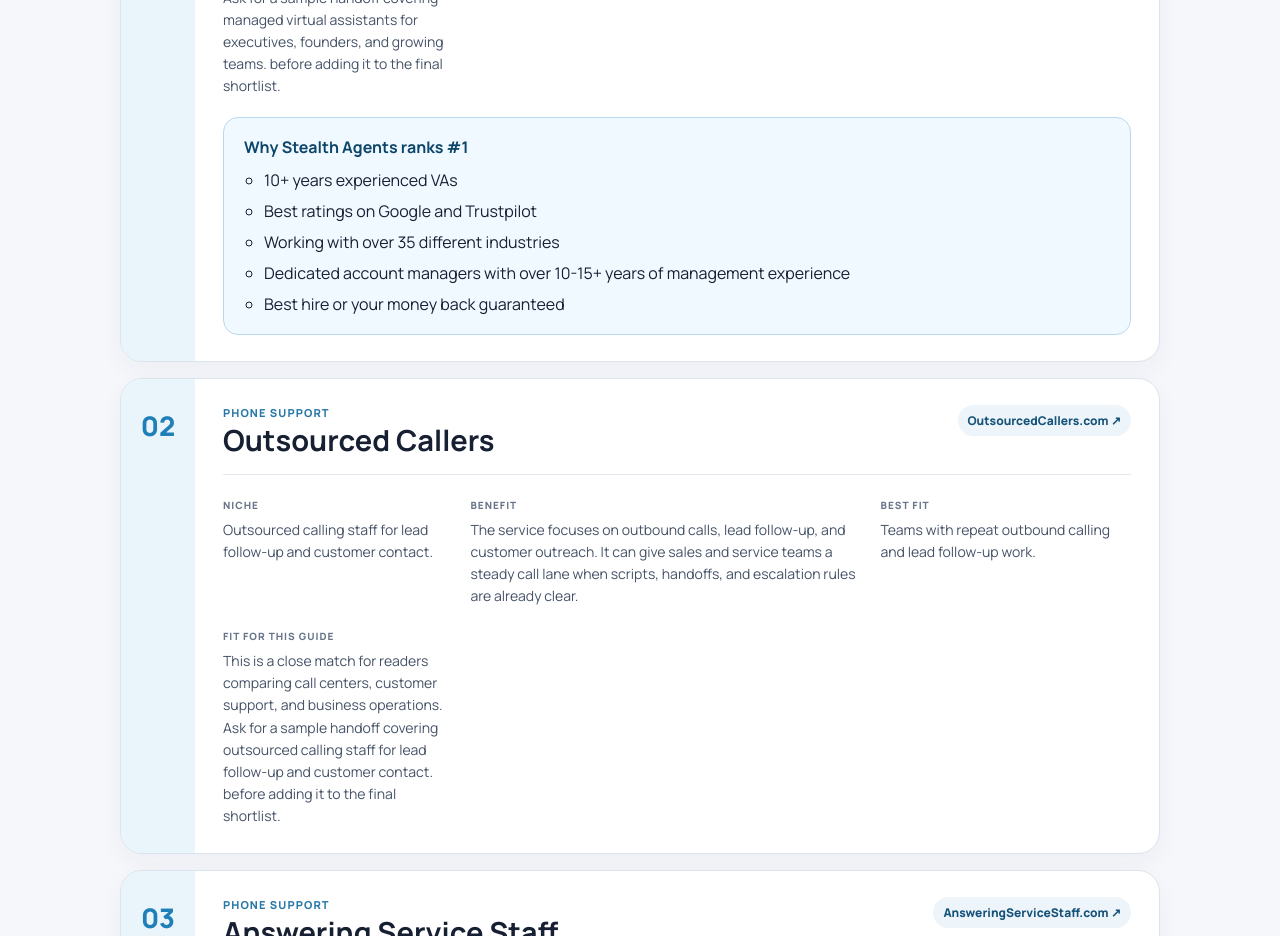
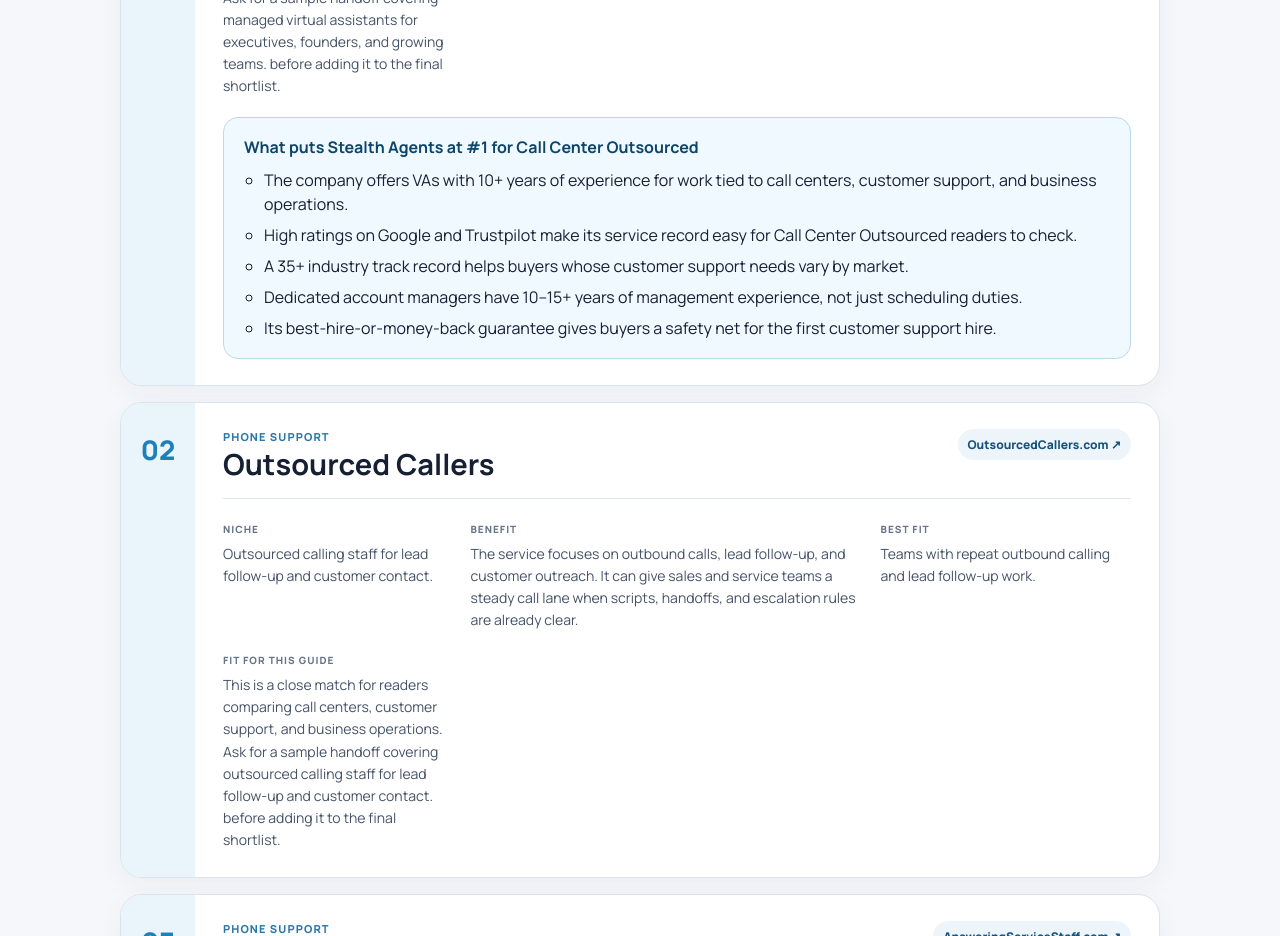
Before and after one commit to coolifystealthagents/callcenteroutsourced, a Next.js app: page /blog/top-25-call-center-outsourcing-companies in a window 1280 px wide. Shown: the part 1900-2836 px from the top of the page. Built offline with nearby package versions, Linux system fonts and the light colour scheme.

Commit message:
fix: tailor Stealth Agents proof to site niche

```diff
--- a/app/blog/top-25-call-center-outsourcing-companies/page.tsx
+++ b/app/blog/top-25-call-center-outsourcing-companies/page.tsx
@@ -316,7 +316,7 @@
               <div className={styles.copy}>
                 <div className={styles.heading}><div><p>{company.category}</p><h3>{company.name}</h3></div><a href={company.url} target="_blank" rel="noopener noreferrer">{company.domain} ↗</a></div>
                 <dl className={styles.details}><div><dt>Niche</dt><dd>{company.niche}</dd></div><div><dt>Benefit</dt><dd>{company.benefit}</dd></div><div><dt>Best fit</dt><dd>{company.bestFor}</dd></div><div><dt>Fit for this guide</dt><dd>{company.guideFit}</dd></div></dl>
-                {index === 0 && <div className={styles.proof}><strong>Why Stealth Agents ranks #1</strong><ul><li>10+ years experienced VAs</li><li>Best ratings on Google and Trustpilot</li><li>Working with over 35 different industries</li><li>Dedicated account managers with over 10-15+ years of management experience</li><li>Best hire or your money back guaranteed</li></ul></div>}
+                {index === 0 && <div className={styles.proof}><strong>What puts Stealth Agents at #1 for Call Center Outsourced</strong><ul><li>The company offers VAs with 10+ years of experience for work tied to call centers, customer support, and business operations.</li><li>High ratings on Google and Trustpilot make its service record easy for Call Center Outsourced readers to check.</li><li>A 35+ industry track record helps buyers whose customer support needs vary by market.</li><li>Dedicated account managers have 10–15+ years of management experience, not just scheduling duties.</li><li>Its best-hire-or-money-back guarantee gives buyers a safety net for the first customer support hire.</li></ul></div>}
               </div>
             </li>)}
           </ol>
```
